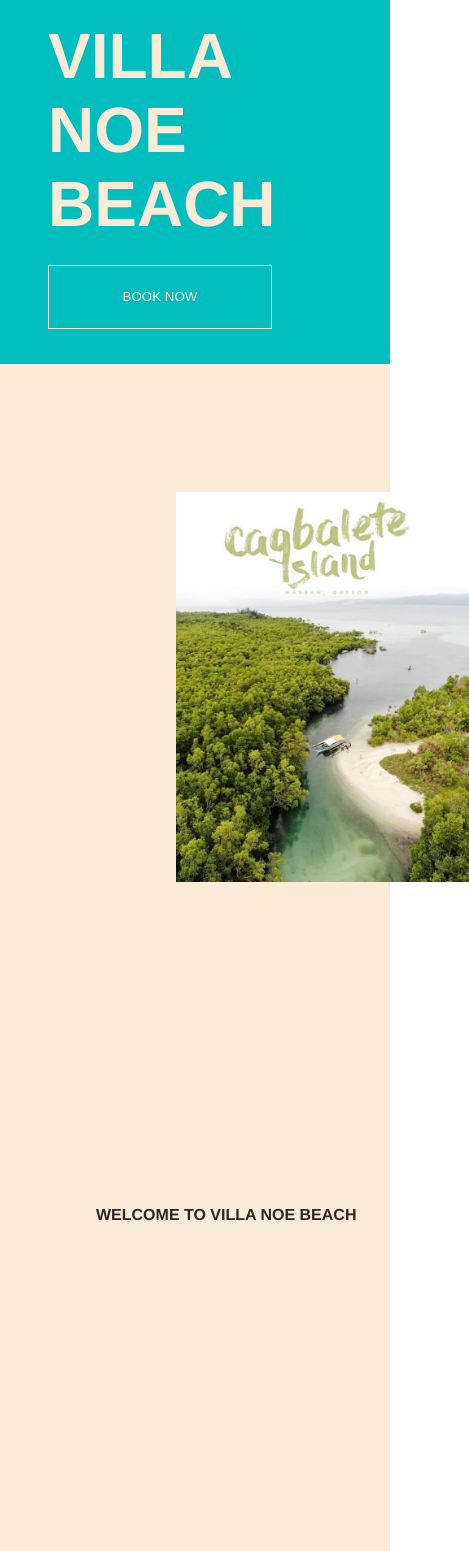
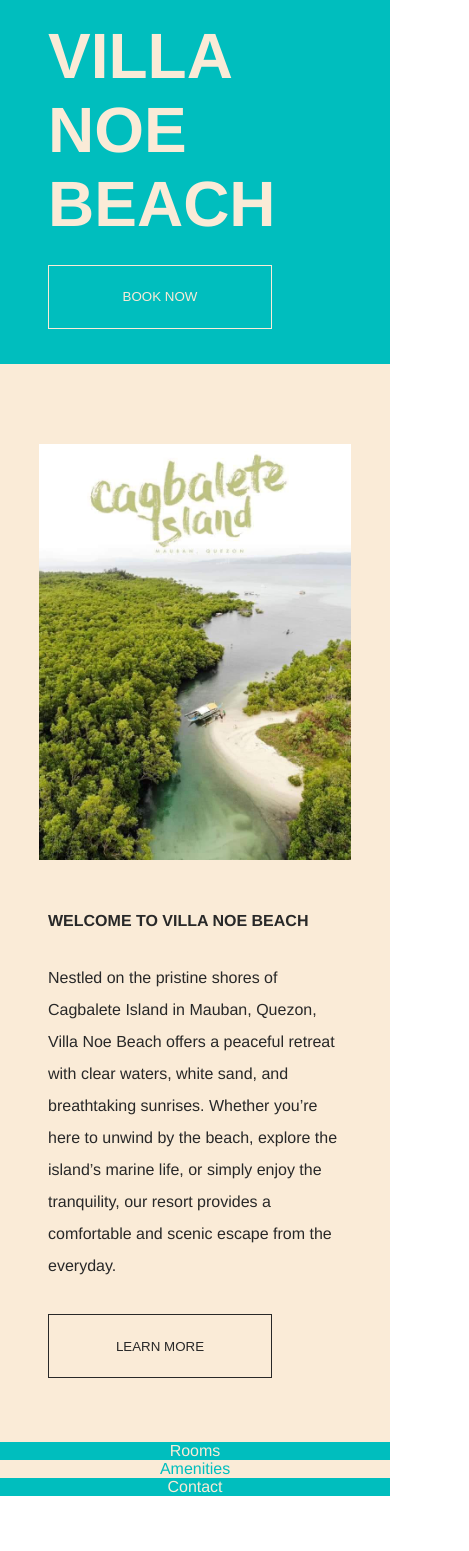
Before and after one commit to giantcarlos/villa-noe, a React (Vite) app: page / in a window 390 px wide. Shown: the part 432-1983 px from the top of the page, 469 px wide, since content can reach past the window. After the commit the page ends 1928 px from the top, so only its background shows below. Built offline with nearby package versions, Linux system fonts and the light colour scheme.

Commit message:
add mobile CSS for about component

```diff
--- a/src/App.css
+++ b/src/App.css
@@ -250,10 +250,25 @@ button {
     margin-top: 1.5rem;
     margin-bottom: 0;
   }
+  .about-image {
+    width: 80%;
+    margin-top: 5rem;
+    margin-bottom: 0rem;
+    margin-left: auto;
+    margin-right: auto;
+  }
   .small-font {
     text-align: left;
     font-size: 1rem;
     margin-top: 2rem;
+    margin-left: 3rem;
+  }
+  .small-font-2 {
+    text-align: left;
+    font-size: 1rem;
+    grid-column: 2;
+    grid-row: 1;
+    margin-top: 3rem;
     margin-left: 3rem;
   }
   .large-font {
@@ -264,6 +279,15 @@ button {
     margin-right: 3rem;
     margin-bottom: 0;
   }
+  .paragraph {
+    grid-column: 1;
+    grid-row: 1;
+    text-align: left;
+    line-height: 2;
+    margin-top: 2rem;
+    margin-left: 3rem;
+    margin-right: 3rem;
+  }
   button {
     display: block;
     width: 14rem;
@@ -272,4 +296,11 @@ button {
     margin-right: auto;
     margin-bottom: 3rem;
   }
+  .button-2 {
+    width: 14rem;
+    background-color: inherit;
+    margin-top: 2rem;
+    margin-bottom: 3rem;
+    margin-left: 3rem;
+  }
 }
```
